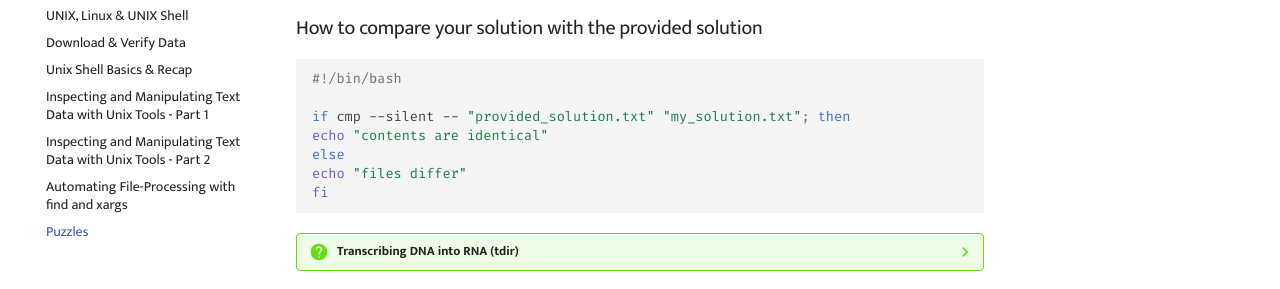
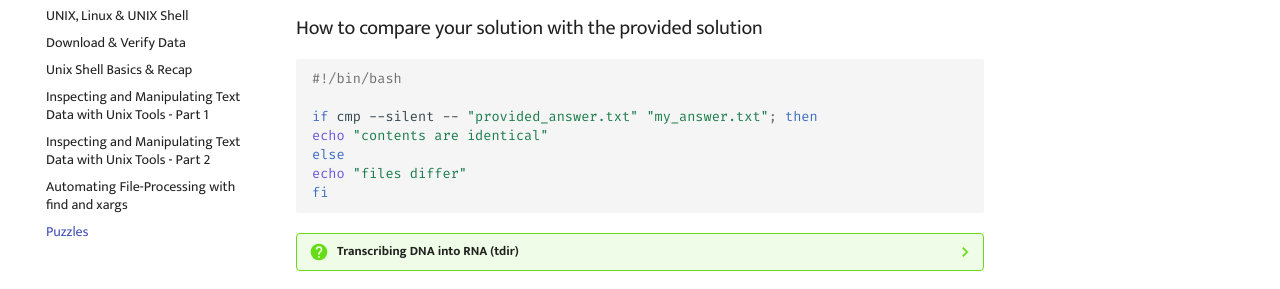
Before and after one commit to GenomicsAotearoa/shell-for-bioinformatics, an MkDocs documentation site: the page built from docs/puzzles.md, in a window 1280 px wide. Shown: the part 167-456 px from the top of the page. Built offline with MkDocs 1.6.1 and Material for MkDocs 9.7.7, drawn with Linux system fonts in a browser that asks for light colours; comment, search, counter and statistics services are not loaded.

Commit message:
minor edit on puzzles

````diff
--- a/docs/puzzles.md
+++ b/docs/puzzles.md
@@ -8,7 +8,7 @@
 ```bash
 #!/bin/bash
 
-if cmp --silent -- "provided_solution.txt" "my_solution.txt"; then
+if cmp --silent -- "provided_answer.txt" "my_answer.txt"; then
 echo "contents are identical"
 else
 echo "files differ"
````
